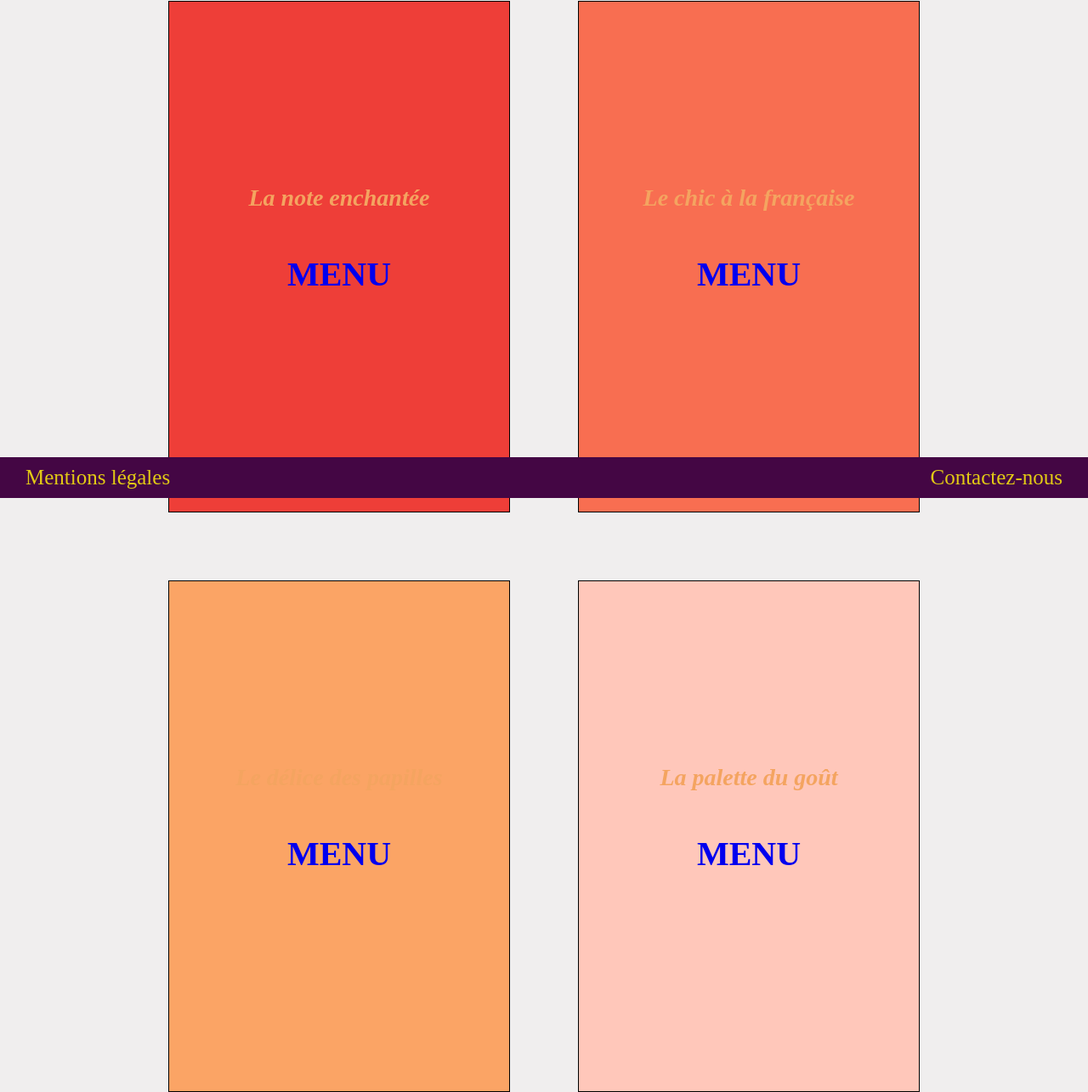
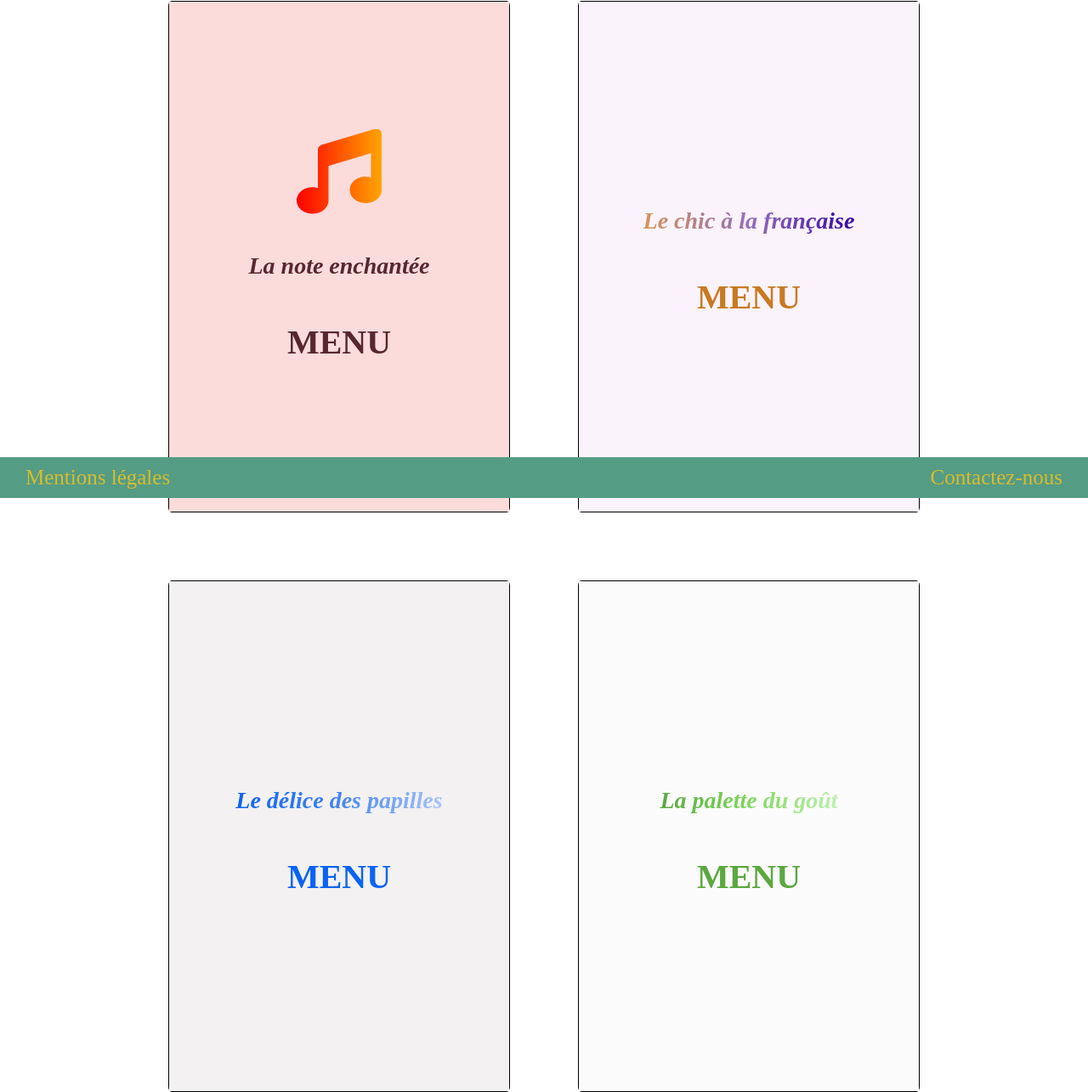
Before and after one commit to mataxelle/Projet3, a plain HTML site: page index.html in a window 1280 px wide. Shown: the part 214-1499 px from the top of the page at 85% size. Drawn offline with Linux system fonts and the light colour scheme.

Commit message:
Mofification html et css (gradient)
Modification de class html, ajout css avec gradient et changement des couleurs.

```diff
--- a/index.html
+++ b/index.html
@@ -5,6 +5,7 @@
     <meta charset="UTF-8">
     <meta name="viewport" content="width=device-width, initial-scale=1.0">
     <link rel="stylesheet" href="style.css">
+    <script src="https://kit.fontawesome.com/4c2b4e375e.js" crossorigin="anonymous"></script>
     <title>OhMyFood</title>
 </head>
 
@@ -22,10 +23,11 @@
         <div class="contenu">
 
             <div class="contenu__bloc">
-                <div class="contenu__bloc__btn contenu__bloc__btn--red">
+                <div class="contenu__bloc__btn contenu__bloc__btn--a">
                     <a href="menus/menu1.html">
-                        <h2>
-                            <span class="nom__menu">La note enchantée</span> <br><br>
+                        <i class="fas fa-music note"></i>
+                        <h2 class="nom__restaurant__ac--a">
+                            <span class="nom__menu">La note enchantée</span><br><br>
                             MENU
                         </h2>
                     </a>
@@ -33,10 +35,10 @@
             </div>
 
             <div class="contenu__bloc">
-                <div class="contenu__bloc__btn contenu__bloc__btn--peach">
+                <div class="contenu__bloc__btn contenu__bloc__btn--b">
                     <a href="menus/menu2.html">
-                        <h2>
-                            <span class="nom__menu">Le chic à la française</span> <br><br>
+                        <h2 class="nom__restaurant__ac--b"><br>
+                            <span class="nom__menu nom__menu--b">Le chic à la française</span> <br><br>
                             MENU
                         </h2>
                     </a>
@@ -44,10 +46,10 @@
             </div>
 
             <div class="contenu__bloc">
-                <div class="contenu__bloc__btn contenu__bloc__btn--orange">
+                <div class="contenu__bloc__btn contenu__bloc__btn--c">
                     <a href="menus/menu3.html">
-                        <h2>
-                            <span class="nom__menu">Le délice des papilles</span> <br><br>
+                        <h2 class="nom__restaurant__ac--c"><br>
+                            <span class="nom__menu nom__menu--c">Le délice des papilles</span> <br><br>
                             MENU
                         </h2>
                     </a>
@@ -55,10 +57,10 @@
             </div>
 
             <div class="contenu__bloc">
-                <div class="contenu__bloc__btn contenu__bloc__btn--beige">
+                <div class="contenu__bloc__btn contenu__bloc__btn--d">
                     <a href="menus/menu4.html">
-                        <h2>
-                            <span class="nom__menu">La palette du goût</span> <br><br>
+                        <h2 class="nom__restaurant__ac--d"><br>
+                            <span class="nom__menu nom__menu--d">La palette du goût</span> <br><br>
                             MENU
                         </h2>
                     </a>
--- a/sass/directories/utils/_mixin.scss
+++ b/sass/directories/utils/_mixin.scss
@@ -2,7 +2,6 @@
     display: flex;
     justify-content: center;
     flex-wrap: wrap;
-    margin: 150px;
     margin-top: 50px;
     margin-bottom: 0px;
 }
@@ -12,6 +11,7 @@
     margin: 40px;
     height: $cont-height;
     border: 1px solid black;
+    border-radius: 1%;
 }
 
 @mixin contenu-bloc-btn-size {
@@ -33,16 +33,23 @@
 }
 
 /*Partie contenu page menu*/
+
+@mixin nom-restaurant {
+    text-align: center;
+    margin-top: 50px;
+}
+
 @mixin contenu-page-menu-size {
     display: flex;
     flex-direction: column;
-    margin: 150px;
-    margin-top: 50px;
-    padding: 100px 40px;
+    margin: auto;
+    padding: 100px 100px;
     border: 1px solid black;
+    border-radius: 1%;
 }
 
 @mixin tableau {
     width: 100%;
     padding: 10px 0px;
+    margin-bottom: 40px;
 }
--- a/sass/directories/utils/_variables.scss
+++ b/sass/directories/utils/_variables.scss
@@ -1,12 +1,16 @@
 /*Couleur du site*/
-$color-primary: rgb(68, 6, 68);
-$color-secondary: rgb(226, 202, 21);
-$color-page: rgb(240, 238, 238);
+$color-primary:#559c84 ;
+$color-secondary: #d8bc2d;
 
-$red: #EE3E38;
-$peach: #F86E51;
-$orange: #FBA465;
-$beige: #FFC7BA;
+$color-a: #fbdcdb;
+$color-b: #fbf3fb;
+$color-c: #f3f1f1;
+$color-d: #fbfbfb;
+
+$menu-a: #58272e;
+$menu-b: #c87a21;
+$menu-c: #0a63f3;
+$menu-d: #5ba83f;
 
 $cont-height: 600px;
 $cont-width: 400px;
--- a/sass/style.scss
+++ b/sass/style.scss
@@ -3,7 +3,6 @@
 @import "directories/base/base";
 
 body {
-    background-color: $color-page;
     margin: 0px;
 }
 
@@ -36,10 +35,14 @@ footer {
         @include contenu-bloc-size;
         .contenu__bloc__btn {
             @include contenu-bloc-btn-size;
+            /*&:hover {
+                opacity: 0.5;
+            }*/
             a {
                 text-decoration: none;
                 width: 100%;
-                padding-top: 170px;
+                padding: 150px 20px;
+                text-align: center;
                 transform: scale(1);
                 transition: transform 200ms;
                 &:hover {
@@ -51,24 +54,53 @@ footer {
 }
 
 .contenu__bloc__btn {
-    &--red {
-        background-color: $red;
+    &--a {
+        background-color: $color-a;
     }
-    &--peach {
-        background-color: $peach;
+    &--b {
+        background-color: $color-b;
     }
-    &--orange {
-        background-color: $orange;
+    &--c {
+        background-color: $color-c;
     }
-    &--beige {
-        background-color: $beige;
+    &--d {
+        background-color: $color-d;
+    }
+}
+
+.nom__restaurant__ac {
+    &--a {
+        color: $menu-a;
+    }
+    &--b {
+        color: $menu-b;
+    }
+    &--c {
+        color: $menu-c;
+    }
+    &--d {
+        color: $menu-d;
     }
 }
 
 .nom__menu {
     font-size: 28px;
     font-style: italic;
-    color: sandybrown;
+    &--b {
+        background: linear-gradient(to right, #d49557 0%, #966ebb 50%, #3608a0 100%);
+        -webkit-background-clip: text;
+        -webkit-text-fill-color: transparent;
+    }
+    &--c {
+        background: linear-gradient(to right, $menu-c 0%, #4385f0 50%, #a7c4f7 100%);
+        -webkit-background-clip: text;
+        -webkit-text-fill-color: transparent;
+    }
+    &--d {
+        background: linear-gradient(to right, $menu-d 0%, #7fd85f 50%, #bef0ac 100%);
+        -webkit-background-clip: text;
+        -webkit-text-fill-color: transparent;
+    }
 }
 
 .btn {
@@ -127,8 +159,25 @@ footer {
 }
 
 /*Partie contenu page menu*/
+
+.nom__restaurant {
+    @include nom-restaurant;
+}
+
 .contenu__menu {
     @include contenu-page-menu-size;
+    &--a {
+        background-color: $color-a;
+    }
+    &--b {
+        background-color: $color-b;
+    }
+    &--c {
+        background-color: $color-c;
+    }
+    &--d {
+        background-color: $color-d;
+    }
 }
 
 h2 {
@@ -136,11 +185,20 @@ h2 {
     text-align: center;
 }
 
+.note {
+    font-size: 80px;
+    text-align: center;
+    font-size: 100px;
+    background: linear-gradient(to right, red 0%, orange 100%);
+    -webkit-background-clip: text;
+    -webkit-text-fill-color: transparent;
+}
+
 h3 {
     font-size: 30px;
     text-align: center;
-    margin-top: 0px;
-    margin-bottom: 100px;
+    margin-top: 10px;
+    margin-bottom: 50px;
 }
 
 h4 {
@@ -151,7 +209,40 @@ h4 {
 table, tr, td {
     @include tableau;
 }
+/*tr {
+    display: flex;
+    flex-direction: column;
+}*/
+td {
+    width: auto;
+}
 
 caption {
     font-size: 20px;
+    font-weight: bolder;
+    margin-bottom: 12px;
 }
+
+/*caption:before, caption:after {
+    content:'';
+    display:inline-block;
+    vertical-align: middle;
+    width: 8rem;
+    height: 1px;
+    background: #000
+}
+caption:before { margin-right: .3rem }
+caption:after { margin-left: .3rem }*/
+
+/*couleur pour le menu 2*/
+.menu {
+    &__entre--b {
+        color: #d49557;
+    }
+    &__plat--b {
+        color: #966ebb;
+    }
+    &__dessert {
+        color: #3608a0;
+    }
+}
```
Also changed, not shown: menus/menu1.html (+8 -5 lines), menus/menu2.html (+12 -8 lines), menus/menu3.html (+8 -4 lines), menus/menu4.html (+8 -4 lines), style.css, 1 other file.
